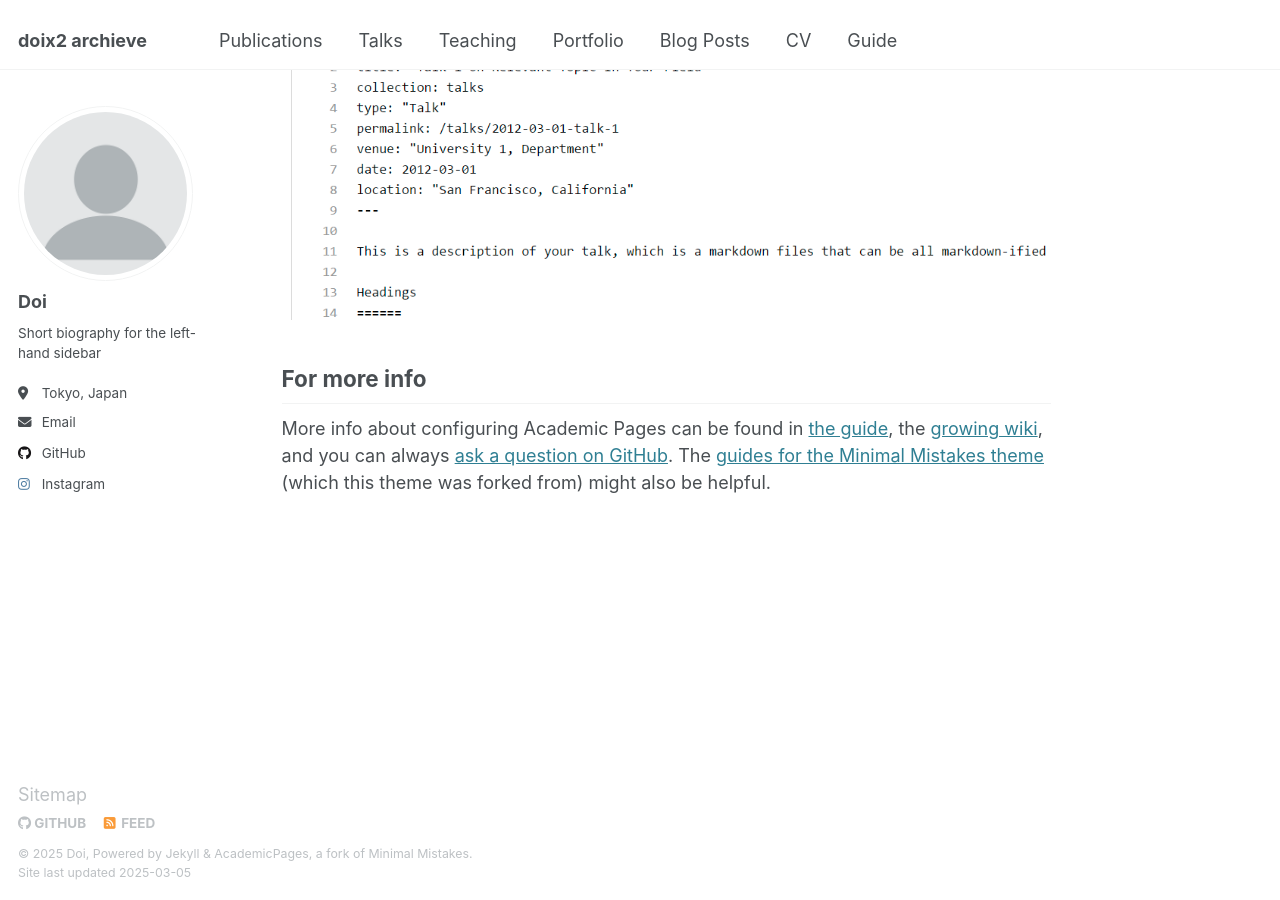
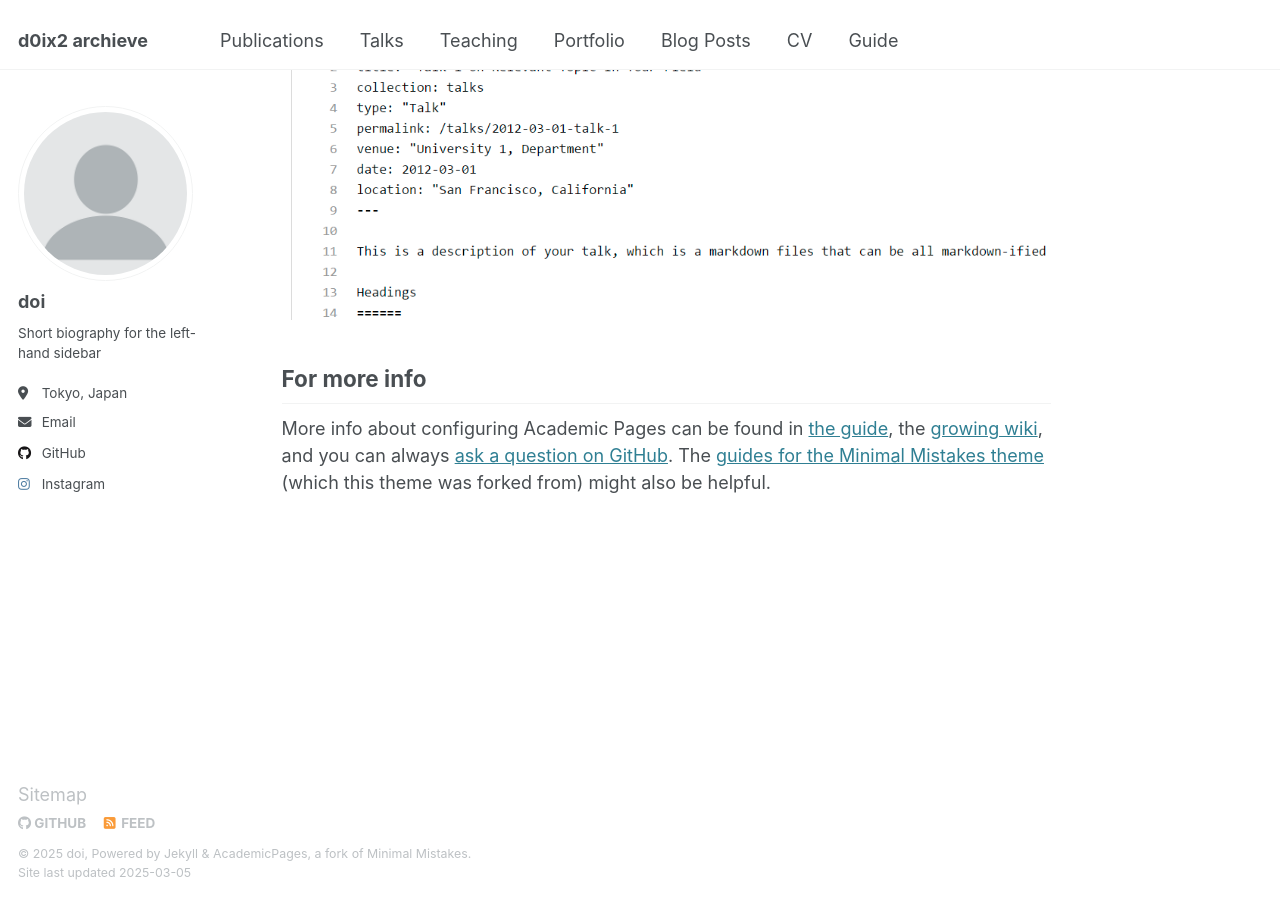
Before and after one commit to doix2/doix2.github.io, a Jekyll site: the page built from _pages/about.md, in a window 1280 px wide and 900 px high, scrolled down 2642 px. Built offline with Jekyll 4.4.1, drawn with Linux system fonts in a browser that asks for light colours.

Commit message:
github username update

```diff
--- a/_config.yml
+++ b/_config.yml
@@ -9,13 +9,13 @@
 # Basic Site Settings
 locale                   : "ko-KR"
 site_theme               : "default"
-title                    : "doix2 archieve"
+title                    : "d0ix2 archieve"
 title_separator          : "-"
-name                     : &name "Doi"
+name                     : &name "doi"
 description              : &description "Front-End Engineer"
 url                      : https://academicpages.github.io # the base hostname & protocol for your site e.g. "https://[your GitHub username].github.io"
 baseurl                  : "" # the subpath of your site, e.g. "/blog"
-repository               : "academicpages/academicpages.github.io"
+repository               : "d0ix2/d0ix2.github.io"
 
 # Site Author - The following control what appear as part of the author content on the side bar.
 #               If a field is blank the icon and link will not appear, otherwise it will be shown.
@@ -23,7 +23,7 @@ repository               : "academicpages/academicpages.github.io"
 author:
   # Biographic information
   avatar           : "profile.png"
-  name             : "Doi"
+  name             : "doi"
   pronouns         : # example: "she/her"
   bio              : "Short biography for the left-hand sidebar"
   location         : "Tokyo, Japan"
@@ -45,7 +45,7 @@ author:
   bitbucket        : # Username - Update with your username on the site
   codepen          : # Username
   dribbble         : # Username
-  github           : "doix2"
+  github           : "d0ix2"
   kaggle           : # Username
   stackoverflow    : # User number or user number and name (i.e., use "1" or "1/jeff-atwood")
 
@@ -57,7 +57,7 @@ author:
   goodreads        : # Username
   google_plus      : # Username
   keybase          : # Username
-  instagram        : "doix2"
+  instagram        : "d0ix2"
   lastfm           : # Username
   linkedin         : # Username
   mastodon         : # URL
```
